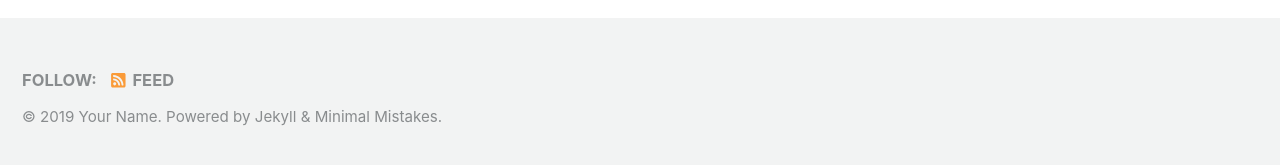
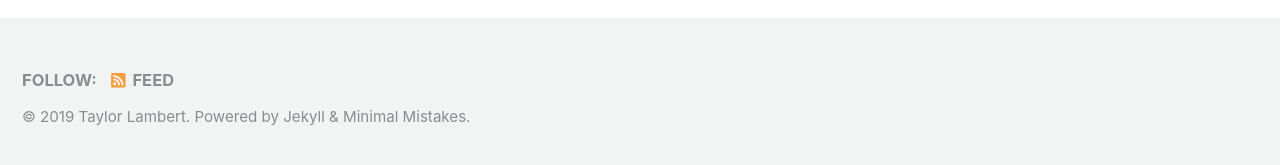
Before and after one commit to TaylorLambert/TaylorLambert.github.io, a Jekyll site: the page built from index.html, in a window 1280 px wide and 900 px high, scrolled down 222 px. Shown: the part 727-892 px from the top of the window. Built offline with Jekyll 4.4.1, drawn with Linux system fonts in a browser that asks for light colours; cached includes are drawn as plain includes; the list of posts is cut into pages by our own code; some of the changed text lies outside the part shown.

Commit message:
Update .01

```diff
--- a/_config.yml
+++ b/_config.yml
@@ -18,8 +18,8 @@ minimal_mistakes_skin    : "default" # "air", "aqua", "contrast", "dark", "dirt"
 locale                   : "en-US"
 title                    : "Site Title"
 title_separator          : "-"
-name                     : "Your Name"
-description              : "An amazing website."
+name                     : "Taylor Lambert"
+description              : "A website."
 url                      : # the base hostname & protocol for your site e.g. "https://mmistakes.github.io"
 baseurl                  : # the subpath of your site, e.g. "/blog"
 repository               : # GitHub username/repo-name e.g. "mmistakes/minimal-mistakes"
@@ -106,10 +106,10 @@ analytics:
 
 # Site Author
 author:
-  name             : "Your Name"
+  name             : "Taylor Lambert"
   avatar           : # path of avatar image, e.g. "/assets/images/bio-photo.jpg"
-  bio              : "I am an amazing person."
-  location         : "Somewhere"
+  bio              : "Someone from someware"
+  location         : "Auburn, AL"
   email            :
   links:
     - label: "Email"
```
